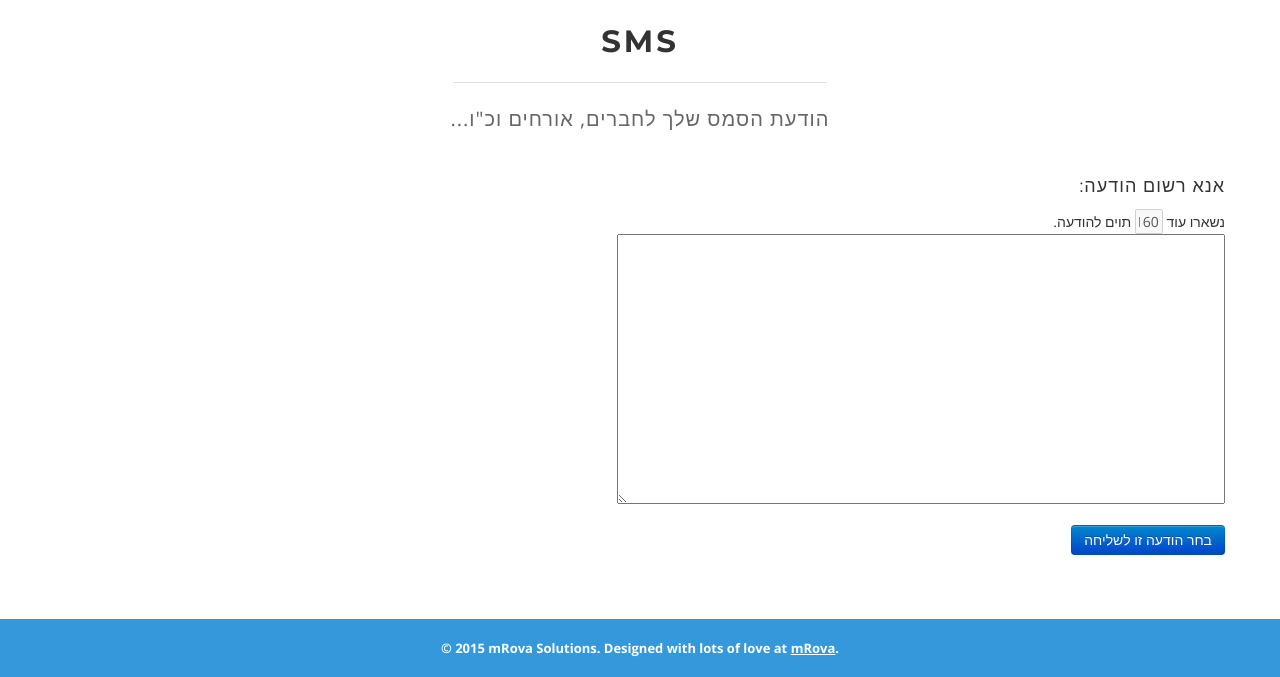
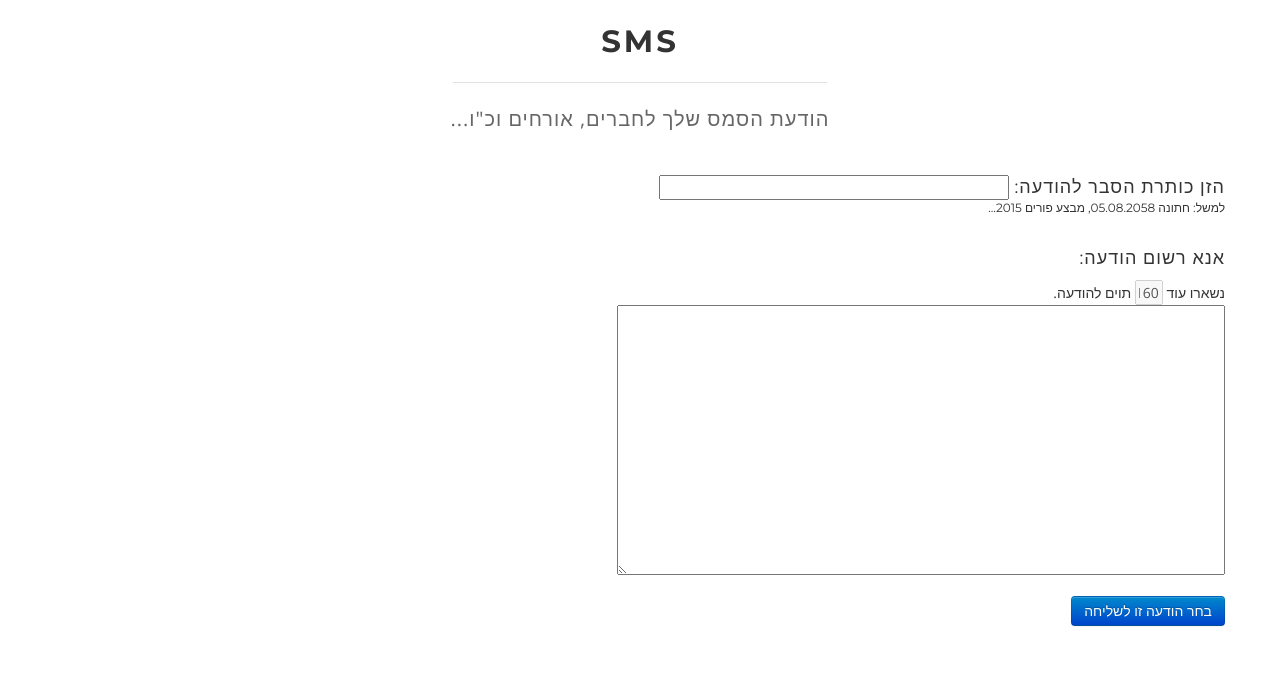
Before and after one commit to alech2/Silverline, a PHP site: page /silverline/create_message.php in a window 1280 px wide. Shown: the part 51-728 px from the top of the page. Run offline with PHP 8.4, Linux system fonts and the light colour scheme; some libraries are stand-ins or nearby versions.

Commit message:
fix spelling

```diff
--- a/create_message.php
+++ b/create_message.php
@@ -49,7 +49,13 @@
 		</div>
 
 		<div style="direction: rtl;">
-		<h4 >אנא רשום הודעה:</h4>
+		<h4 style="display: inline;">הזן כותרת הסבר להודעה:   </h4>
+		<input name="msg_name" type="text" style="width:350px">
+		<h6>למשל: חתונה 05.08.2058, מבצע פורים 2015...</h6>
+
+
+		<br>
+		<h4>אנא רשום הודעה:</h4>
 
 		<form>
 			נשארו עוד
--- a/upload.php
+++ b/upload.php
@@ -79,7 +79,7 @@ table, th, td {
 		<div class="row">
 			<div class="span12">
 				<div class="title">
-					<h2>Gusts</h2>
+					<h2>Guests</h2>
 					<div class="hr hr-small hr-center"><span class="hr-inner"></span></div>
 					<p>...הלאה של רשימת אורחים/לקוחות לאתר</p>
 				</div>
```
